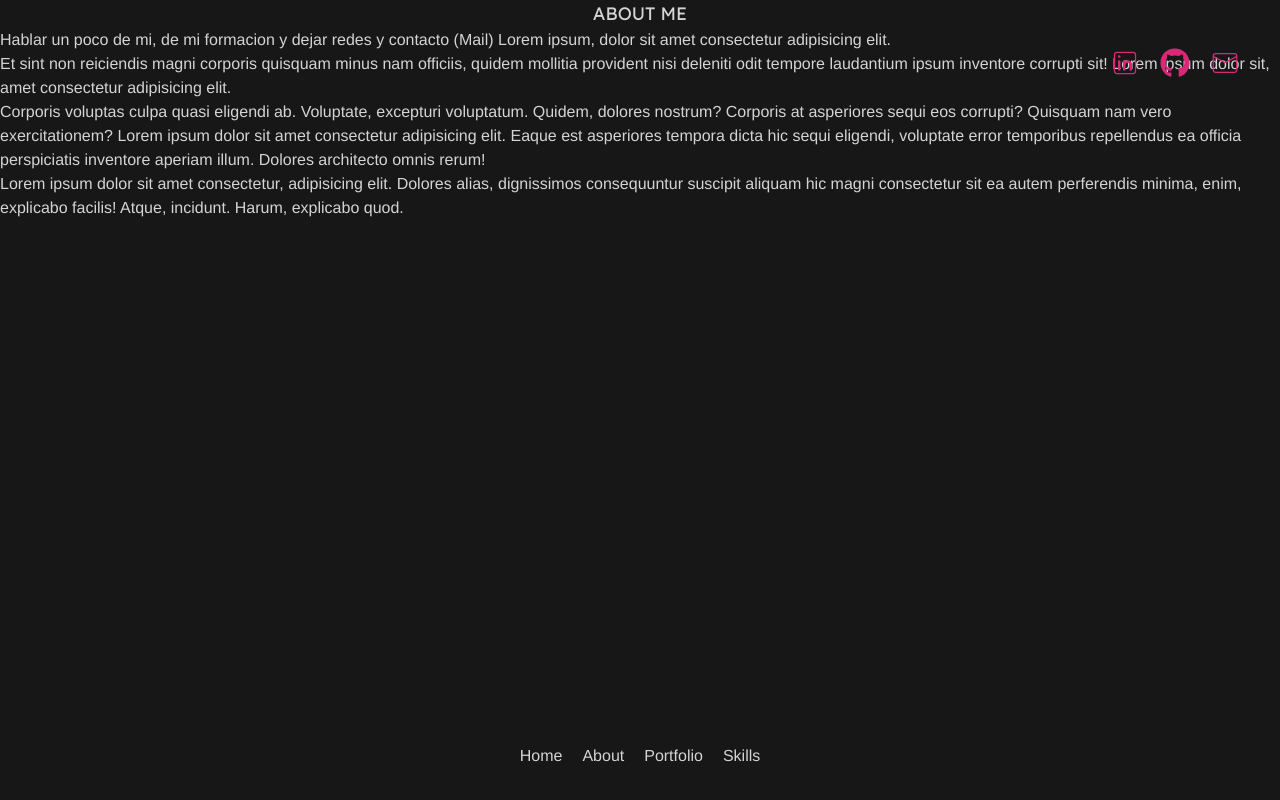
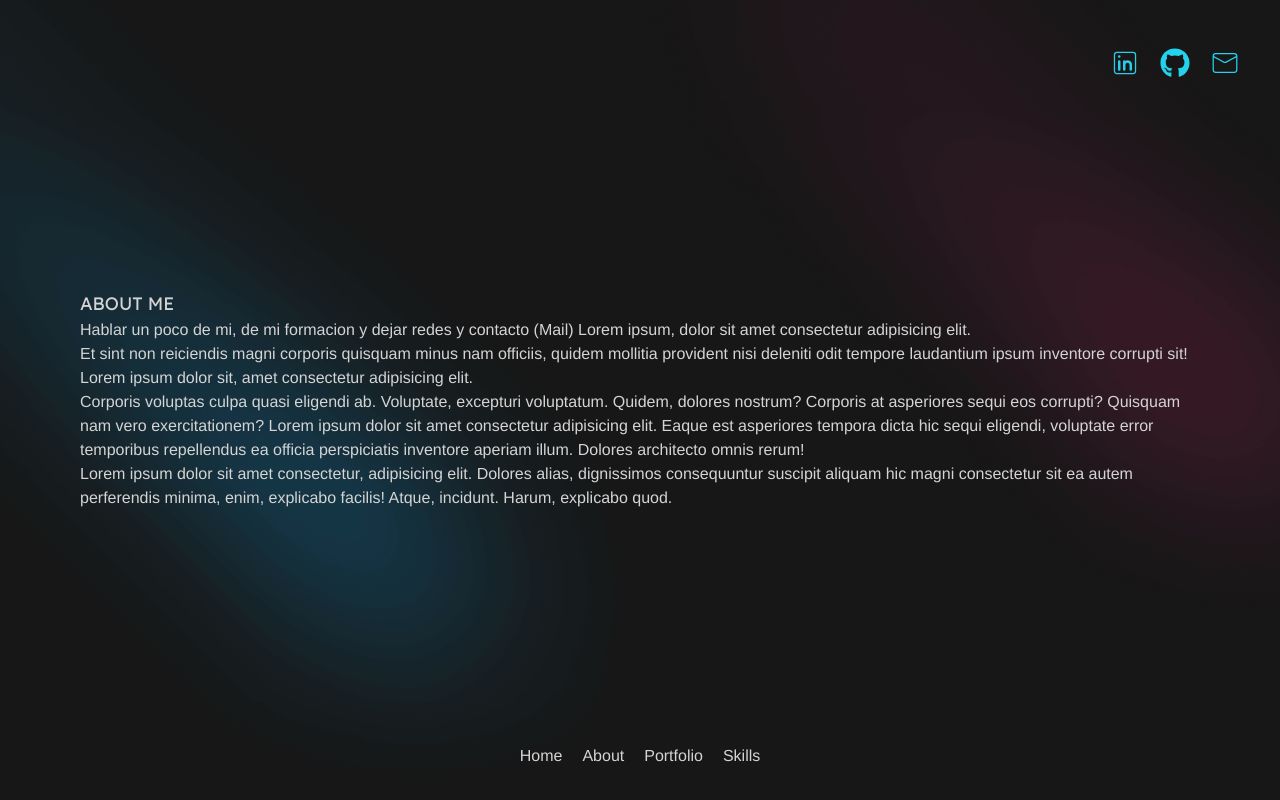
Before and after one commit to CarolinaPallaro/Web2024, a React (Vite) app in the folder Portfolio2024/: page /about in a window 1280 px wide. Built offline with nearby package versions, Linux system fonts and the light colour scheme.

Commit message:
projects-cards

```diff
--- a/Portfolio2024/src/(routes)/About.jsx
+++ b/Portfolio2024/src/(routes)/About.jsx
@@ -1,32 +1,29 @@
 import React from "react";
-import fondoAbout from '../../src/(routes)/routesStyles/Routes.module.css'
 const About = () => {
   return (
-    <>
-    <div className={fondoAbout.fondoAbout}>
-
-    <div className=" flex flex-col justify-center items-center text-primaryFont desktop:px-10 desktop:py-10">
-      <h1 className=" font-lexend text-lg ">ABOUT ME</h1>
-      <p className="desktop:px-10 desktop:py-10 ">
-        Hablar un poco de mi, de mi formacion y dejar redes y contacto (Mail)
-        Lorem ipsum, dolor sit amet consectetur adipisicing elit. <br />Et sint non
-        reiciendis magni corporis quisquam minus nam officiis, quidem mollitia
-        provident nisi deleniti odit tempore laudantium ipsum inventore corrupti
-        sit! Lorem ipsum dolor sit, amet consectetur adipisicing elit. <br /> Corporis
-        voluptas culpa quasi eligendi ab. Voluptate, excepturi voluptatum.
-        Quidem, dolores nostrum? Corporis at asperiores sequi eos corrupti?
-        Quisquam nam vero exercitationem? Lorem ipsum dolor sit amet consectetur
-        adipisicing elit. Eaque est asperiores tempora dicta hic sequi eligendi,
-        voluptate error temporibus repellendus ea officia perspiciatis inventore
-        aperiam illum. Dolores architecto omnis rerum! <br /> Lorem ipsum dolor sit
-        amet consectetur, adipisicing elit. Dolores alias, dignissimos
-        consequuntur suscipit aliquam hic magni consectetur sit ea autem
-        perferendis minima, enim, explicabo facilis! Atque, incidunt. Harum,
-        explicabo quod.
-      </p>
-    </div>
-    </div>
-    </>
+    <section className=" flex items-center text-primaryFont py-20 px-20">
+      <img
+        className="absolute inset-0  w-full h-full object-cover z-0"
+        src="./public/imgs/about-dark.png"
+        alt="about-dark"
+      />
+      <header className="relative z-10 flex-col ">
+        <h1 className=" font-lexend text-lg ">ABOUT ME</h1>
+        <p className="">
+          Hablar un poco de mi, de mi formacion y dejar redes y contacto (Mail) Lorem ipsum, dolor sit amet consectetur
+          adipisicing elit. <br />
+          Et sint non reiciendis magni corporis quisquam minus nam officiis, quidem mollitia provident nisi deleniti
+          odit tempore laudantium ipsum inventore corrupti sit! Lorem ipsum dolor sit, amet consectetur adipisicing
+          elit. <br /> Corporis voluptas culpa quasi eligendi ab. Voluptate, excepturi voluptatum. Quidem, dolores
+          nostrum? Corporis at asperiores sequi eos corrupti? Quisquam nam vero exercitationem? Lorem ipsum dolor sit
+          amet consectetur adipisicing elit. Eaque est asperiores tempora dicta hic sequi eligendi, voluptate error
+          temporibus repellendus ea officia perspiciatis inventore aperiam illum. Dolores architecto omnis rerum! <br />
+          Lorem ipsum dolor sit amet consectetur, adipisicing elit. Dolores alias, dignissimos consequuntur suscipit
+          aliquam hic magni consectetur sit ea autem perferendis minima, enim, explicabo facilis! Atque, incidunt.
+          Harum, explicabo quod.
+        </p>
+      </header>
+    </section>
   );
 };
 
--- a/Portfolio2024/src/(routes)/Portfolio.jsx
+++ b/Portfolio2024/src/(routes)/Portfolio.jsx
@@ -1,19 +1,34 @@
 import React from "react";
-import { ProjectCard } from "../components";
+import {ProjectCard} from "../components/index"
+import { projects} from "../components/cards/projectsFront";
+
 const Portfolio = () => {
   return (
-    <div className="portfolio text-primaryFont flex flex-col items-center">
-      <h2 className="font-lexend text-lg ">Portfolio</h2>
-      <p>
-        Proyectos de bootcamps, personales y bla bla SOLO FRONT pero especificar
-        que estan los de back
-      </p>
-
-      *///*RENDERIZAR LAS CARDS**
-
-     <ProjectCard />
-
-    </div>
+    <section className="flex flex-col text-primaryFont py-20 px-20">
+      <img
+        className="absolute inset-0  w-full h-full object-cover z-0"
+        src="./public/imgs/portfolio-dark.png"
+        alt="portfolio-dark"
+      />
+      <header className="portfolio relative z-10 text-primaryFont flex flex-col items-center ">
+        <h2 className="font-lexend text-lg ">PORTFOLIO</h2>
+        <p>Proyectos de bootcamps, personales y bla bla SOLO FRONT pero especificar que estan los de back</p>
+      </header>
+      <main className="flex flex-col items-center">
+        <h3 className="text-details text-lg font-lexend">Projects</h3>
+        <section className="grid grid-cols-1 gap-4 md:grid-cols-2 lg:grid-cols-3">
+          {projects.map((project, index) => (
+            <ProjectCard
+              key={index}
+              title={project.title}
+              description={project.description}
+              deploy={project.deploy}
+              repo={project.repo}
+            />
+          ))}
+        </section>
+      </main>
+    </section>
   );
 };
 
--- a/Portfolio2024/src/(routes)/_Skills.jsx
+++ b/Portfolio2024/src/(routes)/_Skills.jsx
@@ -6,7 +6,12 @@ import { skillstItems } from "../components/cards/skillsData";
 const _Skills = () => {
   return (
     <section>
-      <header className="bloque flex text items-center justify-center text-primaryFont movil:flex-col">
+      <img
+        className="absolute inset-0  w-full h-full object-cover z-0"
+        src="./public/imgs/skills-dark.png"
+        alt="skills-dark"
+      />
+      <header className="relative z-10  flex text items-center justify-center text-primaryFont movil:flex-col">
         <h2 className="font-lexend text-lg ">SKILLS</h2>
         <p className="desktop:px-10 desktop:py-10  ">
           Aca iria algo de contexto de las habilidades actuales, las que aprendo (actualmte) y alguna otra de interes
--- a/Portfolio2024/src/components/buttons/DownloadB.jsx
+++ b/Portfolio2024/src/components/buttons/DownloadB.jsx
@@ -3,13 +3,11 @@ import Docu from '../../../public/downloads/FrontEnd-Carolina-PallaroCV.pdf';
 
 const DownloadB = () => {
     return (
-        <a href={Docu} download className="inline-block">
-            <button className="bg-primary text-zinc-200 hover:bg-secondary rounded-full p-3 py-2 px-6 shadow-lg focus:outline-none focus:ring-2 focus:ring-blue-400 focus:ring-opacity-30">
-                <span className="material-symbols-outlined mr-2 font-semiBold">
-                    download CV
-                </span>
-            </button>
-        </a>
+      <a href={Docu} download className="inline-block">
+        <button className="bg-primary text-zinc-200 hover:bg-secondary  transition-colors duration-500 rounded-full p-3 py-2 px-6 shadow-lg focus:outline-none focus:ring-2 focus:ring-blue-400 focus:ring-opacity-30">
+          <span className="material-symbols-outlined mr-2 font-semiBold">download CV</span>
+        </button>
+      </a>
     );
 };
 
--- a/Portfolio2024/src/components/cards/ProjectCard.jsx
+++ b/Portfolio2024/src/components/cards/ProjectCard.jsx
@@ -1,14 +1,24 @@
 import React from "react";
 
-const ProjectCard = () => {
-    return(
-        <div className="CARD">
-        <img src="" alt="" />
-        <p>Description</p>
 
-        </div>
+const ProjectCard = ({ title, description, deploy, repo }) => {
+  return (
+    <article className="border m-3 p-3  border-stone-900 border-collapse  bg-black text-primaryFont">
+      <h2 className="text-2xl mb-2">{title}</h2>
+      <p className="text-lg mb-2">{description}</p>
 
-    )
-}
+
+
+      <a href={deploy} target="_blank" rel="noopener noreferrer" className="text-blue-500 mb-2 ">
+        Deploy
+      </a>
+
+      <a className="text-blue-500 cursor-pointer" href={repo} target="_blank" rel="noopener noreferrer">
+        Repository
+      </a>
+
+    </article>
+  );
+};
 
 export {ProjectCard};
--- /dev/null
+++ b/Portfolio2024/src/components/cards/projectsFront.js
@@ -0,0 +1,30 @@
+//Front Projects
+
+const projects = [
+  {
+    title: 'Odontólogos',
+    description: 'Lorem ipsum dolor sit amet, consectetur adipiscing elit. Sed euismod, libero',
+    deploy: 'https://front-odontos.vercel.app/',
+    repo: 'https://github.com/CarolinaPallaro/Front-Odontos',
+  },
+  {
+    title: 'Portfolio Anterior',
+    description: 'Lorem ipsum dolor sit amet, consectetur adipiscing elit. Sed euismod, libero',
+    deploy: 'https://portfolio-web-five-swart.vercel.app/',
+    repo: 'https://github.com/CarolinaPallaro/WEB-Portfolio/tree/main/portfolio',
+  },
+  {
+    title: 'TA TE TI',
+    description: 'Lorem ipsum dolor sit amet, consectetur adipiscing elit. Sed euismod, libero',
+    deploy: 'https://front-odontos.vercel.app/',
+    repo: 'https://github.com/CarolinaPallaro/Ta-te-ti',
+  },
+  {
+    title: 'TOODO',
+    description: 'Lorem ipsum dolor sit amet, consectetur adipiscing elit. Sed euismod, libero',
+    deploy: '',
+    repo: 'https://github.com/CarolinaPallaro/Toodo-App',
+  },
+];
+
+export { projects };
--- a/Portfolio2024/src/components/nav/NabBar.jsx
+++ b/Portfolio2024/src/components/nav/NabBar.jsx
@@ -7,7 +7,7 @@ const NavBar = () => {
     const location = useLocation();
 
     return (
-        <nav className="py-2 px-10 fixed bottom-6 w-full bg-transparent flex justify-center  desktop:px-10 z-50">
+        <nav className="py-2 px-10 fixed bottom-6 w-full flex justify-center  desktop:px-10 z-50">
 
             <ul className="flex space-x-5 font-sans text-wrap  flex-col items-center movil:flex-row movil:justify-center">
             {routes[0].children.map((route, index)=>(
--- a/Portfolio2024/src/components/nav/SocialNav.jsx
+++ b/Portfolio2024/src/components/nav/SocialNav.jsx
@@ -5,12 +5,12 @@ import {socialMedia} from './dataNavTop'
 
 const SocialNav = () => {
   return (
-    <section className="py-2 px-10 top-10 w-full fixed bg-transparent ">
-      <ul className=" text-details flex justify-end space-x-5">
+    <section className="py-2 px-10 top-10 w-full fixed">
+      <ul className=" text-primary flex justify-end space-x-5">
         {socialMedia.map((item, index) => (
-          <li className="text-3xl " key={index}>
+          <li className="text-3xl cursor-pointer hover:text-secondary transition-colors duration-500 " key={index}>
             <a href={item.link} target="_blank" rel="noopener noreferrer">
-              <item.icon className="cursor-pointer hover:text-primaryFont transition-colors duration-500 " />
+              <item.icon className="" />
             </a>
           </li>
         ))}
--- a/Portfolio2024/src/components/nav/dataNavTop.js
+++ b/Portfolio2024/src/components/nav/dataNavTop.js
@@ -11,11 +11,11 @@ const socialMedia = [
   {
     name: 'GitHub',
     link: 'https://github.com/CarolinaPallaro',
-    icon: FaGithub  ,
+    icon: FaGithub,
   },
   {
     name: 'Mail',
-    link: 'desp vemos',
+    link: 'mailto:charopallaro20@gmail.com',
     icon: CiMail,
   },
 ];
--- a/Portfolio2024/src/components/utils/Data.js
+++ /dev/null
@@ -1,38 +0,0 @@
-
-
-//Front Projects
-
-const projectsFront = [{
-    id: 1,
-    title: "Odontólogos",
-    description: "Lorem ipsum dolor sit amet, consectetur adipiscing elit. Sed euismod, libero",
-    image: "",
-    link: "https://front-odontos.vercel.app/"
-
-},
-{
-    id: 2,
-    title: "Portfolio Anterior",
-    description: "Lorem ipsum dolor sit amet, consectetur adipiscing elit. Sed euismod, libero",
-    image: "",
-    link: "https://portfolio-web-five-swart.vercel.app/"
-},
-{
-    id: 3,
-    title: "TA TE TI",
-    description: "Lorem ipsum dolor sit amet, consectetur adipiscing elit. Sed euismod, libero",
-    image: "",
-    link: "https://front-odontos.vercel.app/"
-},
-{
-    id: 4,
-    title: "TOODO",
-    description: "Lorem ipsum dolor sit amet, consectetur adipiscing elit. Sed euismod, libero",
-    image: "",
-    link: "https://front-odontos.vercel.app/"
-}
-
-
-]
-
-export  { projectsFront};
```
Also changed, not shown: Portfolio2024/src/(routes)/Home.jsx (+16 -24 lines), Portfolio2024/vite.config.js.timestamp-1722244739164-c2ce6691cdd03.mjs (added, +10 -0 lines), Portfolio2024/public/imgs/portfolio-dark.png (renamed from Portfolio2024/public/imgs/4-dark@tinypng.cacfac06.png), Portfolio2024/public/imgs/skills-dark.png (renamed from Portfolio2024/public/imgs/6-dark@tinypng.85de78ac.png).
